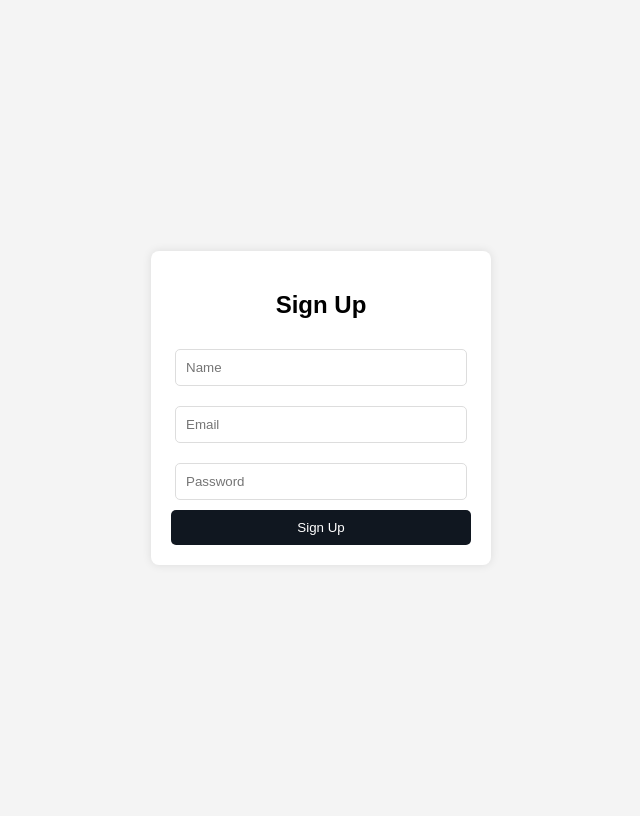
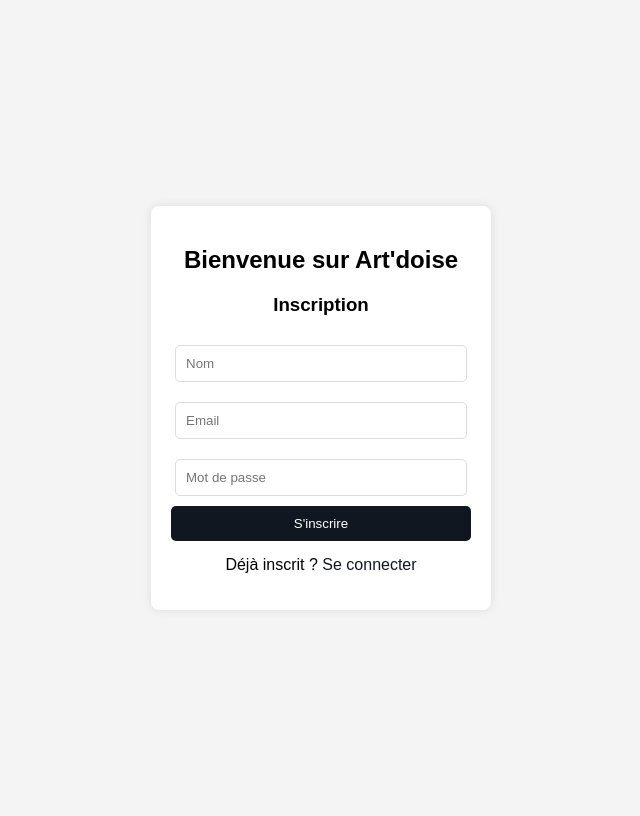
Before and after one commit to scott-allo/gestionnaire-de-menu, a PHP site: page /inscription.php in a window 1280 px wide. Shown: the whole page, without its empty margins (319-959 px from the left). Run offline with PHP 8.4, Linux system fonts and the light colour scheme.

Commit message:
Page inscription terminée et fonctionnel lié a la base de données

```diff
--- a/menu/inscription.php
+++ b/menu/inscription.php
@@ -13,37 +13,37 @@ $password = "";
 
 if(isset($_POST['submit'])){
     try {
-        // Check if fields are filled
+        // Vérifier si les champs sont remplis
         if(empty($_POST['name']) || empty($_POST['email']) || empty($_POST['password'])){
-            header("Location: signup.html?error=All fields are required!");
+            header("Location: connection.html?error=Tous les champs sont obligatoires !");
             exit();
         }
 
-        // Connect to the database
+        // Connexion à la base de données
         $pdo = new PDO("mysql:host=$host;dbname=$db;charset=utf8mb4", $user, $password);
         $pdo->setAttribute(PDO::ATTR_ERRMODE, PDO::ERRMODE_EXCEPTION);
 
-        // Hash the password
+        // Hacher le mot de passe
         $hashedPassword = password_hash($_POST['password'], PASSWORD_BCRYPT);
 
-        // Prepare SQL query
-        $query = $pdo->prepare("INSERT INTO user (name, email, password) VALUES (:name, :email, :password)");
+        // Préparer et exécuter la requête d'insertion
+        $query = $pdo->prepare("INSERT INTO users (name, email, password) VALUES (:name, :email, :password)");
         $query->bindValue(':name', $_POST['name'], PDO::PARAM_STR);
         $query->bindValue(':email', $_POST['email'], PDO::PARAM_STR);
         $query->bindValue(':password', $hashedPassword, PDO::PARAM_STR);
 
-        // Execute the query
         $query->execute();
 
-        // Redirect to login page
-        header("Location: ../connexion.php");
+        // Redirection vers la page de connexion après inscription réussie
+        header("Location: connexion.php?success=Inscription réussie !");
         exit();
     } catch (PDOException $e) {
-        header("Location: signup.html?error=Database error: " . urlencode($e->getMessage()));
+        header("Location: connection.php?error=Erreur de base de données: " . urlencode($e->getMessage()));
         exit();
     }
 }
 ?>
+
 
     <style>
         body {
@@ -81,12 +81,25 @@ if(isset($_POST['submit'])){
         button:hover {
             background-color:rgb(240, 181, 221);
         }
+        p {
+    margin-top: 15px;
+}
+
+a {
+    color: #101720;
+    text-decoration: none;
+}
+
+a:hover {
+    text-decoration: underline;
+}
     </style>
 </head>
 <body>
 
     <div class="container">
-        <h2>Sign Up</h2>
+        <h2>Bienvenue sur Art'doise</h2>
+        <h3>Inscription</h3>
 
         <?php
         if(isset($_GET['error'])) {
@@ -95,12 +108,14 @@ if(isset($_POST['submit'])){
 
         ?>
 
-        <form action="signup.php" method="POST">
-        <input type="text" name="name" placeholder="Name" required>
-        <input type="text" name="email" placeholder="Email" required>
-         <input type="password" name="password" placeholder="Password" required>
-         <button type="submit" name="submit">Sign Up</button>
-        </form>
+<form action="" method="POST">
+    <input type="text" name="name" placeholder="Nom" required>
+    <input type="email" name="email" placeholder="Email" required>
+    <input type="password" name="password" placeholder="Mot de passe" required>
+    <button type="submit" name="submit">S'inscrire</button>
+    <p>Déjà inscrit ? <a href="connexion.php">Se connecter</a></p>
+</form>
+
     </div>
 
 </body>
```
